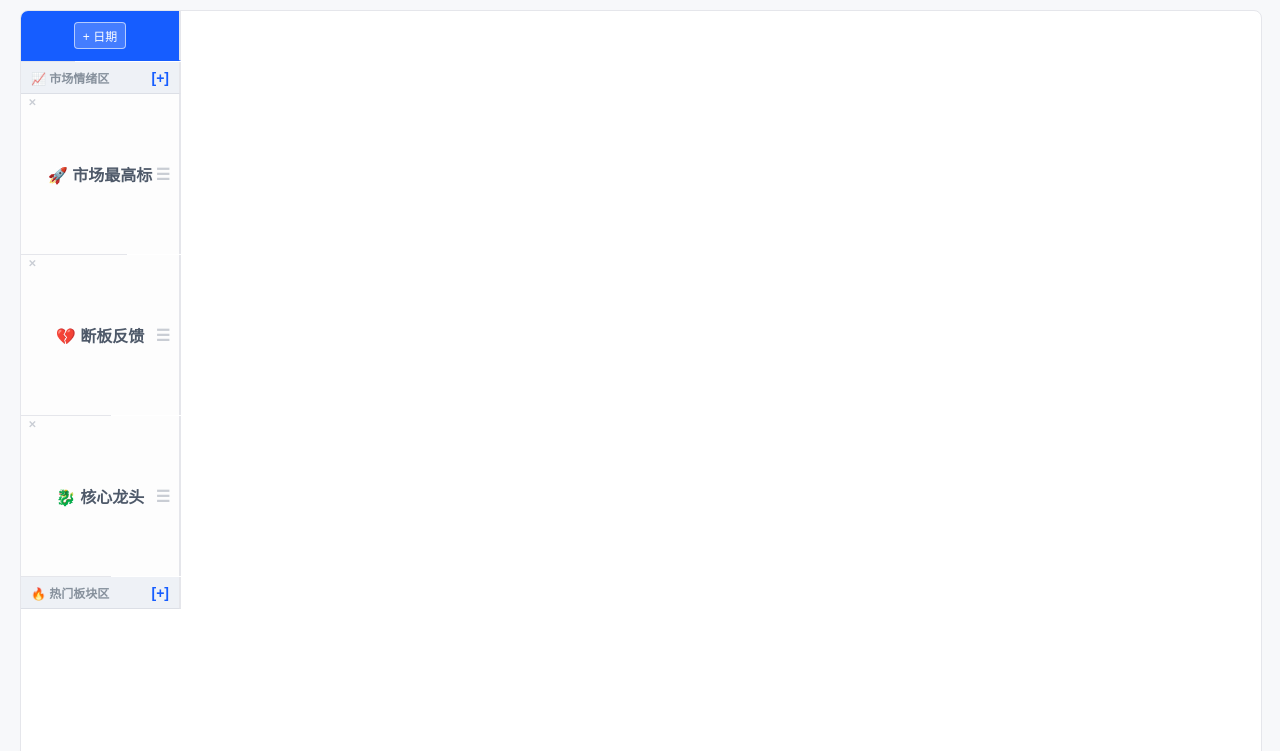
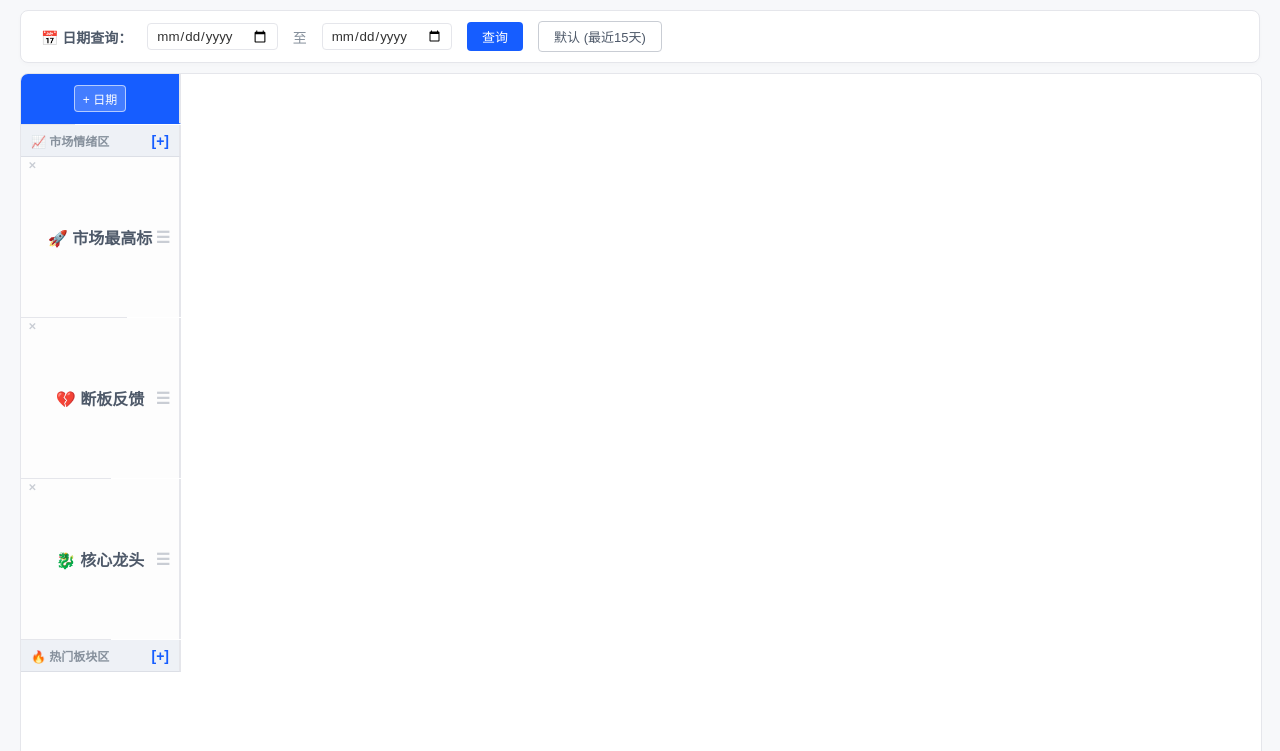
Before and after one commit to cqnc555/Stock_Demo, a Flask app: page / in a window 1280 px wide. Shown: the top 751 px of the page. Run offline with Flask 3, Linux system fonts and the light colour scheme; data that the repository does not hold is empty.

Commit message:
添加展示数据

```diff
--- a/DailyDateWeb/app.py
+++ b/DailyDateWeb/app.py
@@ -66,16 +66,26 @@ def init_db():
 
 @app.route('/')
 def index():
+    # 获取前端传来的查询参数
+    start_date = request.args.get('start')
+    end_date = request.args.get('end')
+
     db = get_db()
     data_map = {}
 
     with db.cursor() as cursor:
-        # 获取日期
-        cursor.execute('SELECT date FROM daily_meta ORDER BY date DESC')
-        dates = [row['date'] for row in cursor.fetchall()]
+        # 1. 获取日期：根据是否有传参决定查询范围
+        if start_date and end_date:
+            # 自定义区间查询
+            cursor.execute('SELECT date FROM daily_meta WHERE date >= %s AND date <= %s ORDER BY date DESC',
+                           (start_date, end_date))
+            dates = [row['date'] for row in cursor.fetchall()]
+        else:
+            # 默认查询最近15天
+            cursor.execute('SELECT date FROM daily_meta ORDER BY date DESC LIMIT 15')
+            dates = [row['date'] for row in cursor.fetchall()]
 
         # --- 获取情绪行 (Moods) ---
-        # MySQL 没有隐式的 rowid，所以第二个排序字段改为 name
         cursor.execute('SELECT name FROM mood_config WHERE is_visible = 1 ORDER BY rank ASC, name ASC')
         moods = [row['name'] for row in cursor.fetchall()]
 
@@ -90,21 +100,27 @@ def index():
         hidden_sectors = [row['name'] for row in cursor.fetchall()]
 
         # --- 获取所有数据内容 ---
-        # 读取情绪数据
-        cursor.execute('SELECT * FROM mood_data')
-        for row in cursor.fetchall():
-            data_map[(row['date'], row['name'])] = row['content']
+        # 优化：只获取当前展示日期范围内的数据，提升查询性能
+        if dates:
+            placeholders = ', '.join(['%s'] * len(dates))
 
-        # 读取板块数据
-        cursor.execute('SELECT * FROM sector_data')
-        for row in cursor.fetchall():
-            data_map[(row['date'], row['name'])] = row['content']
+            # 读取情绪数据
+            cursor.execute(f'SELECT * FROM mood_data WHERE date IN ({placeholders})', dates)
+            for row in cursor.fetchall():
+                data_map[(row['date'], row['name'])] = row['content']
+
+            # 读取板块数据
+            cursor.execute(f'SELECT * FROM sector_data WHERE date IN ({placeholders})', dates)
+            for row in cursor.fetchall():
+                data_map[(row['date'], row['name'])] = row['content']
 
     return render_template('index.html',
                            dates=dates,
                            moods=moods, hidden_moods=hidden_moods,
                            sectors=sectors, hidden_sectors=hidden_sectors,
-                           data_map=data_map)
+                           data_map=data_map,
+                           current_start=start_date or '',
+                           current_end=end_date or '')
 
 
 # --- 通用：添加行 (type=mood 或 sector) ---
--- a/DailyDateWeb/templates/index.html
+++ b/DailyDateWeb/templates/index.html
@@ -28,13 +27,38 @@
             overflow: hidden;
         }
 
-        /* 自定义滚动条，使其更宽更容易拖拽 */
         ::-webkit-scrollbar { width: 10px; height: 12px; }
         ::-webkit-scrollbar-track { background: #f1f1f1; border-radius: 4px; }
         ::-webkit-scrollbar-thumb { background: #c0c4cc; border-radius: 4px; }
         ::-webkit-scrollbar-thumb:hover { background: #909399; }
 
-        /* 表格容器占据剩余所有空间 */
+        /* ======== 新增顶部工具栏样式 ======== */
+        .top-toolbar {
+            display: flex;
+            align-items: center;
+            gap: 15px;
+            margin-bottom: 10px;
+            background: white;
+            padding: 10px 20px;
+            border-radius: 8px;
+            border: 1px solid var(--border-color);
+            box-shadow: 0 2px 5px rgba(0,0,0,0.02);
+            font-size: 14px;
+        }
+        .top-toolbar input[type="date"] {
+            border: 1px solid var(--border-color);
+            border-radius: 4px;
+            padding: 4px 8px;
+            outline: none;
+            color: #333;
+            font-family: inherit;
+        }
+        .btn-primary { background: var(--primary-color); color: white; border: none; padding: 5px 15px; border-radius: 4px; cursor: pointer; font-size: 13px;}
+        .btn-primary:hover { background: #0042d9; }
+        .btn-outline { background: white; color: #4e5969; border: 1px solid #c9cdd4; padding: 5px 15px; border-radius: 4px; cursor: pointer; font-size: 13px;}
+        .btn-outline:hover { border-color: var(--primary-color); color: var(--primary-color); }
+        /* ==================================== */
+
         .table-container {
             width: 100%;
             flex: 1;
@@ -160,6 +111,14 @@
 </head>
 <body>
 
+    <div class="top-toolbar">
+        <strong style="color: #4e5969;">📅 日期查询：</strong>
+        <input type="date" id="search-start" value="{{ current_start }}">
+        <span style="color: #86909c;">至</span>
+        <input type="date" id="search-end" value="{{ current_end }}">
+        <button class="btn-primary" onclick="searchDates()">查询</button>
+        <button class="btn-outline" onclick="window.location.href='/'">默认 (最近15天)</button>
+    </div>
     <div class="table-container">
         <div class="table-row header-row">
             <div class="cell col-fixed">
@@ -243,7 +202,22 @@
     </div>
 
 <script>
-    // 配置两个独立的拖拽区域
+    // ======== 新增：日期查询逻辑 ========
+    function searchDates() {
+        const start = document.getElementById('search-start').value;
+        const end = document.getElementById('search-end').value;
+        if (!start || !end) {
+            alert('请选择完整的开始和结束日期');
+            return;
+        }
+        if (start > end) {
+            alert('开始日期不能晚于结束日期');
+            return;
+        }
+        window.location.href = `/?start=${start}&end=${end}`;
+    }
+    // ====================================
+
     function initSortable(id, type) {
         const el = document.getElementById(id);
         Sortable.create(el, {
```
Also changed, not shown: other parts of DailyDateWeb/templates/index.html (+8 -99 lines).
